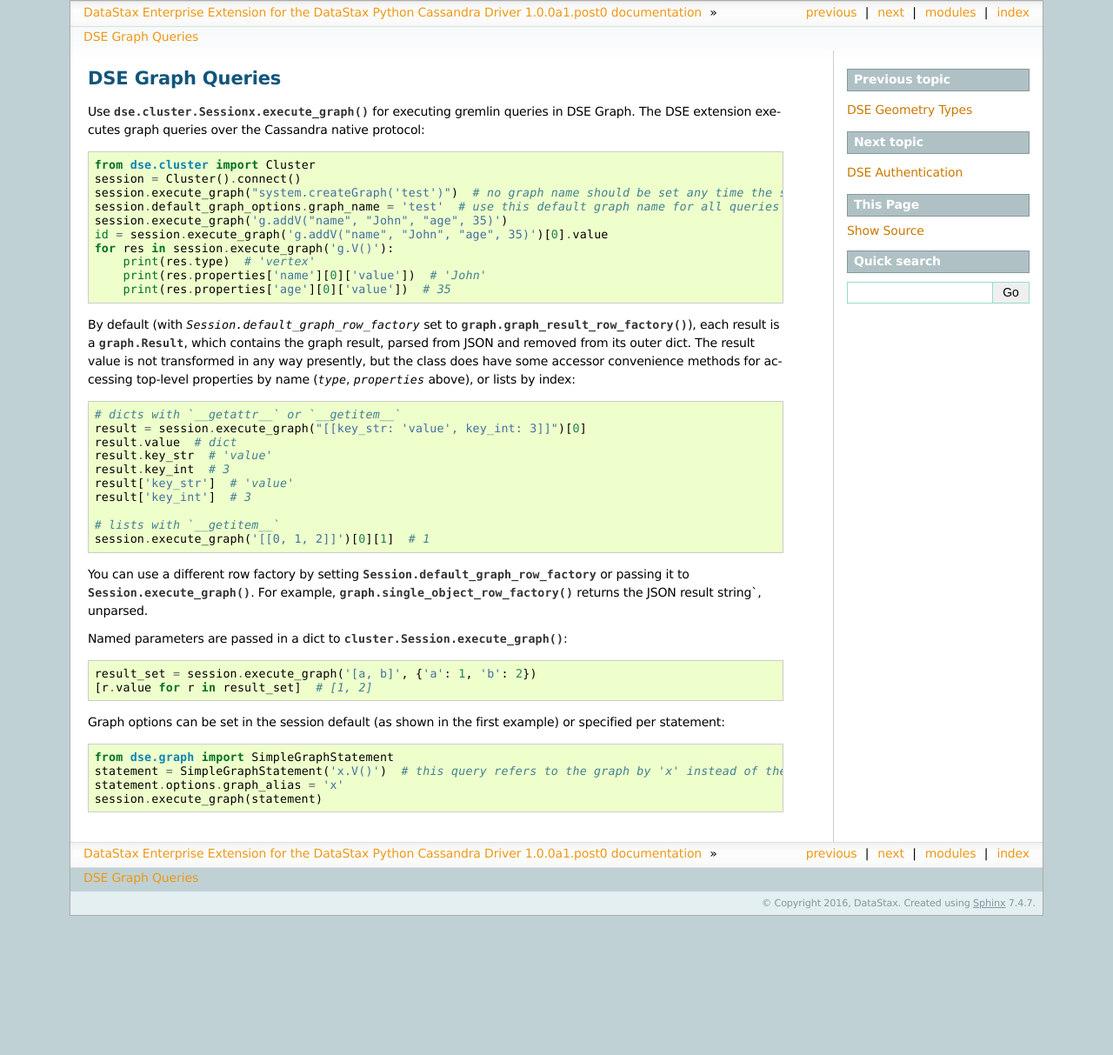
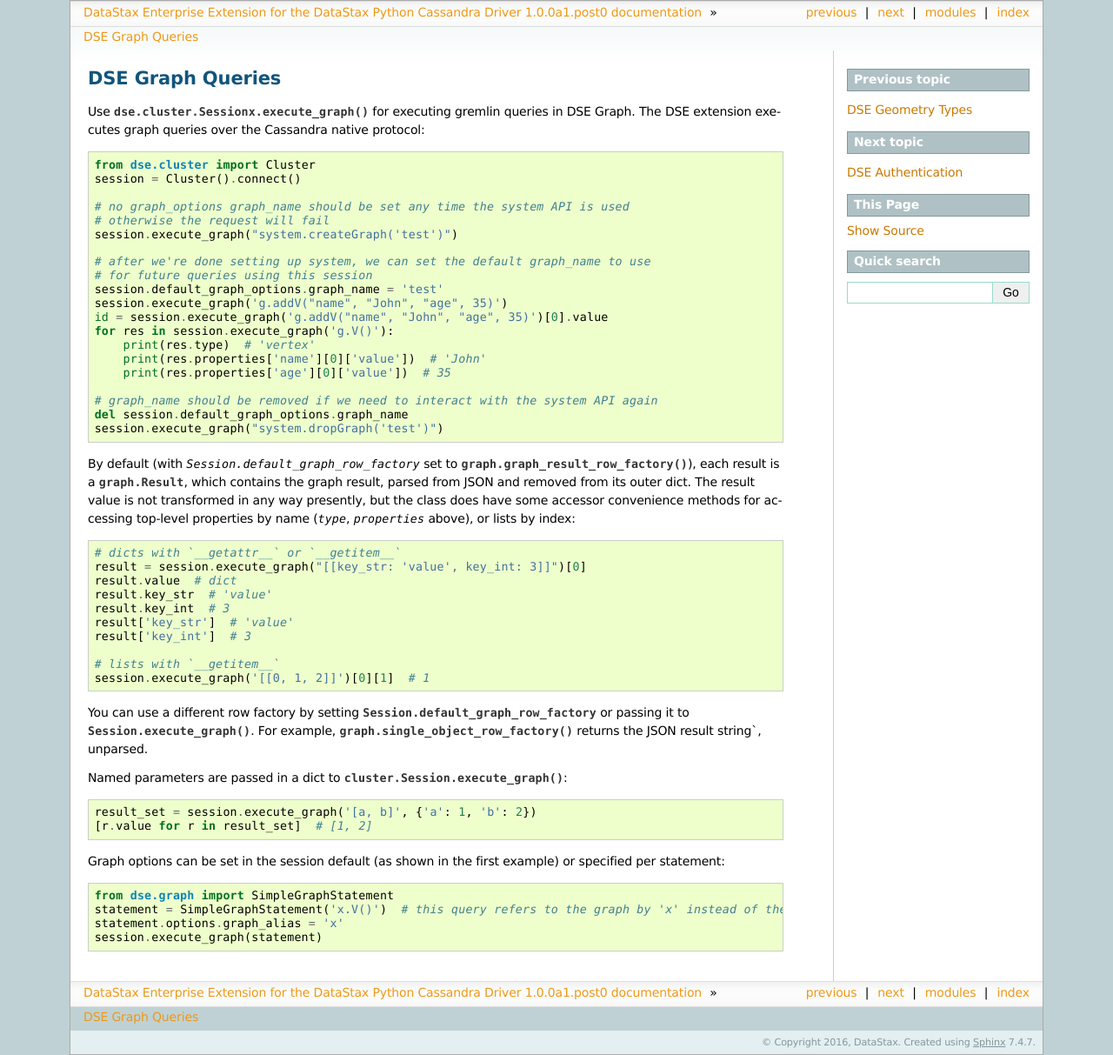
Before and after one commit to pv8/python-driver-dse, a Sphinx documentation site: the page built from docs/graph.rst, in a window 1280 px wide. Shown: the whole page at 87% size. Built offline with Sphinx 7.4.7, drawn with Linux system fonts in a browser that asks for light colours; before the commit the page ends 1053 px from its top, so only the background shows below that.

Commit message:
more explanation around graph_name and graph system API

```diff
--- a/docs/graph.rst
+++ b/docs/graph.rst
@@ -5,14 +5,24 @@
 
     from dse.cluster import Cluster
     session = Cluster().connect()
-    session.execute_graph("system.createGraph('test')")  # no graph name should be set any time the system API is used
-    session.default_graph_options.graph_name = 'test'  # use this default graph name for all queries
+
+    # no graph_options graph_name should be set any time the system API is used
+    # otherwise the request will fail
+    session.execute_graph("system.createGraph('test')")
+
+    # after we're done setting up system, we can set the default graph_name to use
+    # for future queries using this session
+    session.default_graph_options.graph_name = 'test'
     session.execute_graph('g.addV("name", "John", "age", 35)')
     id = session.execute_graph('g.addV("name", "John", "age", 35)')[0].value
     for res in session.execute_graph('g.V()'):
         print(res.type)  # 'vertex'
         print(res.properties['name'][0]['value'])  # 'John'
         print(res.properties['age'][0]['value'])  # 35
+
+    # graph_name should be removed if we need to interact with the system API again
+    del session.default_graph_options.graph_name
+    session.execute_graph("system.dropGraph('test')")
 
 By default (with `Session.default_graph_row_factory` set to :func:`.graph.graph_result_row_factory`), each result is a
 :class:`.graph.Result`, which contains the graph result, parsed from JSON and removed from its outer dict.
```
